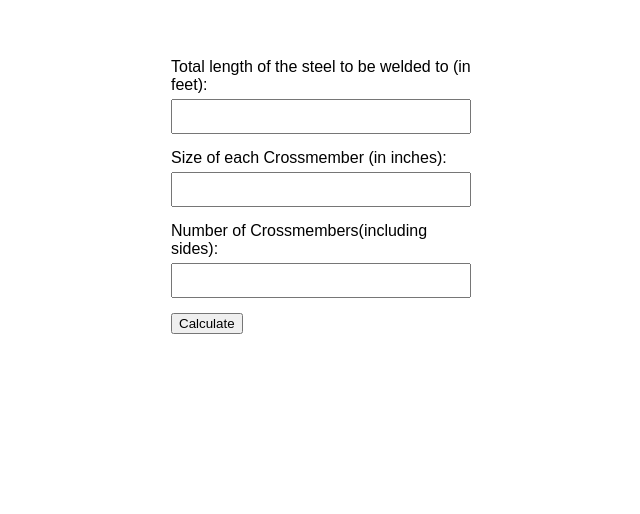
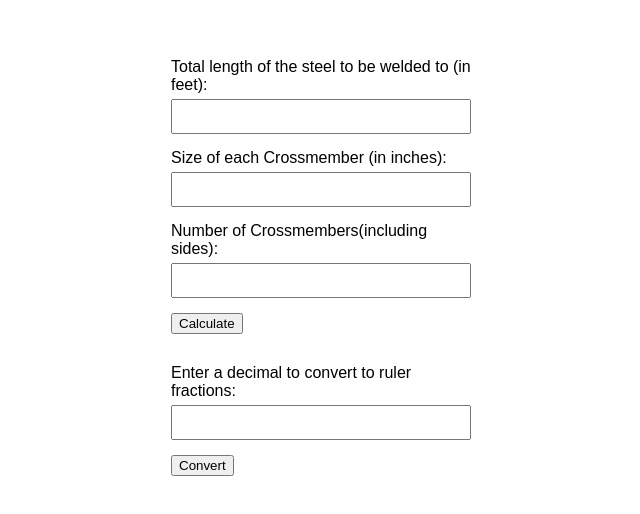
Before and after one commit to Fam1n0/WeldingTools, a plain HTML site: page index.html in a window 1280 px wide. Shown: the whole page, without its empty margins (319-959 px from the left). Drawn offline with Linux system fonts and the light colour scheme.

Commit message:
Update index.html

```diff
--- a/index.html
+++ b/index.html
@@ -3,7 +3,7 @@
 <head>
 <meta charset="UTF-8">
 <meta name="viewport" content="width=device-width, initial-scale=1.0">
-<title>Welding Calculator</title>
+<title>Welding Calculator & Decimal to Ruler Converter</title>
 <style>
   body {
     font-family: Arial, sans-serif;
@@ -28,11 +28,16 @@
   .results {
     margin-top: 20px;
   }
+  .section {
+    margin-bottom: 30px;
+  }
 </style>
 </head>
 <body>
 
 <div class="container">
+  <!-- Welding Calculator Section -->
+  <div class="section">
     <div class="form-group">
       <label for="totalLength">Total length of the steel to be welded to (in feet):</label>
       <input type="number" id="totalLength" name="totalLength" step="0.01" min="0">
@@ -46,8 +51,18 @@
       <input type="number" id="numberOfTubes" name="numberOfTubes" min="0">
     </div>
     <button type="button" onclick="calculate()">Calculate</button>
+    <div class="results" id="results"></div>
+  </div>
 
-  <div class="results" id="results"></div>
+  <!-- Decimal to Ruler Converter Section -->
+  <div class="section">
+    <div class="form-group">
+      <label for="decimalInput">Enter a decimal to convert to ruler fractions:</label>
+      <input type="number" id="decimalInput" name="decimalInput" step="0.01" min="0" max="1">
+    </div>
+    <button type="button" onclick="convertToRuler()">Convert</button>
+    <div class="results" id="decimalResults"></div>
+  </div>
 </div>
 
 <script>
@@ -70,6 +85,21 @@
       Space Between Tubes: ${spaceBetweenTubes.toFixed(2)} inches (${(spaceBetweenTubes/12).toFixed(2)} feet)
     `;
   }
+
+  function convertToRuler() {
+    const decimalValue = parseFloat(document.getElementById('decimalInput').value);
+    if (isNaN(decimalValue) || decimalValue < 0 || decimalValue > 1) {
+      document.getElementById('decimalResults').innerText = 'Please enter a valid decimal between 0 and 1.';
+      return;
+    }
+
+    const fractions = ["1/16", "1/8", "3/16", "1/4", "5/16", "3/8", "7/16", "1/2", "9/16", "5/8", "11/16", "3/4", "13/16", "7/8", "15/16"];
+    const closestFraction = fractions.reduce((prev, curr) => {
+      return Math.abs(parseFloat(eval(curr)) - decimalValue) < Math.abs(parseFloat(eval(prev)) - decimalValue) ? curr : prev;
+    });
+
+    document.getElementById('decimalResults').innerText = `Closest Ruler Fraction: ${closestFraction}`;
+  }
 </script>
 </body>
 </html>
```
Lines whose indentation alone changed are shown as unchanged.
